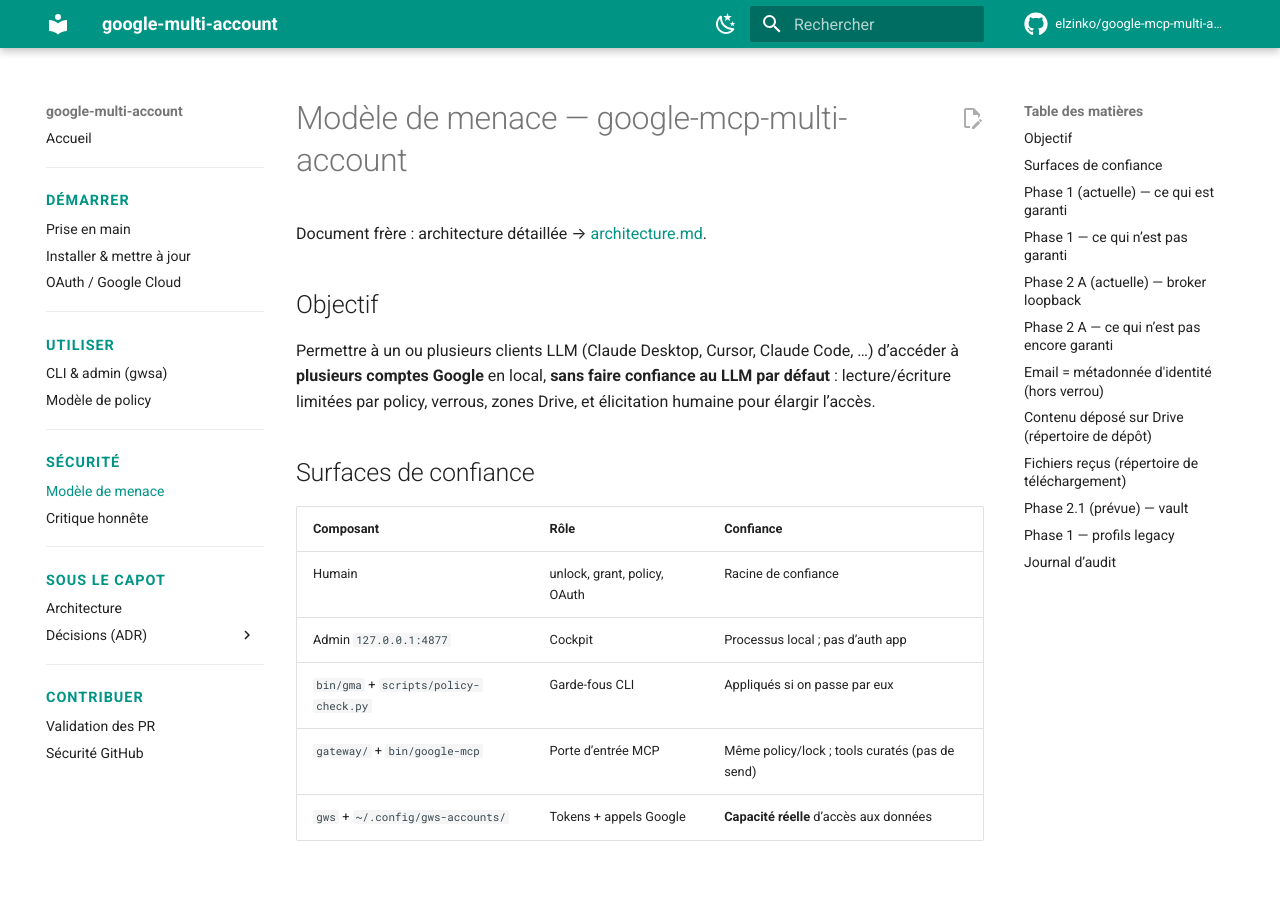
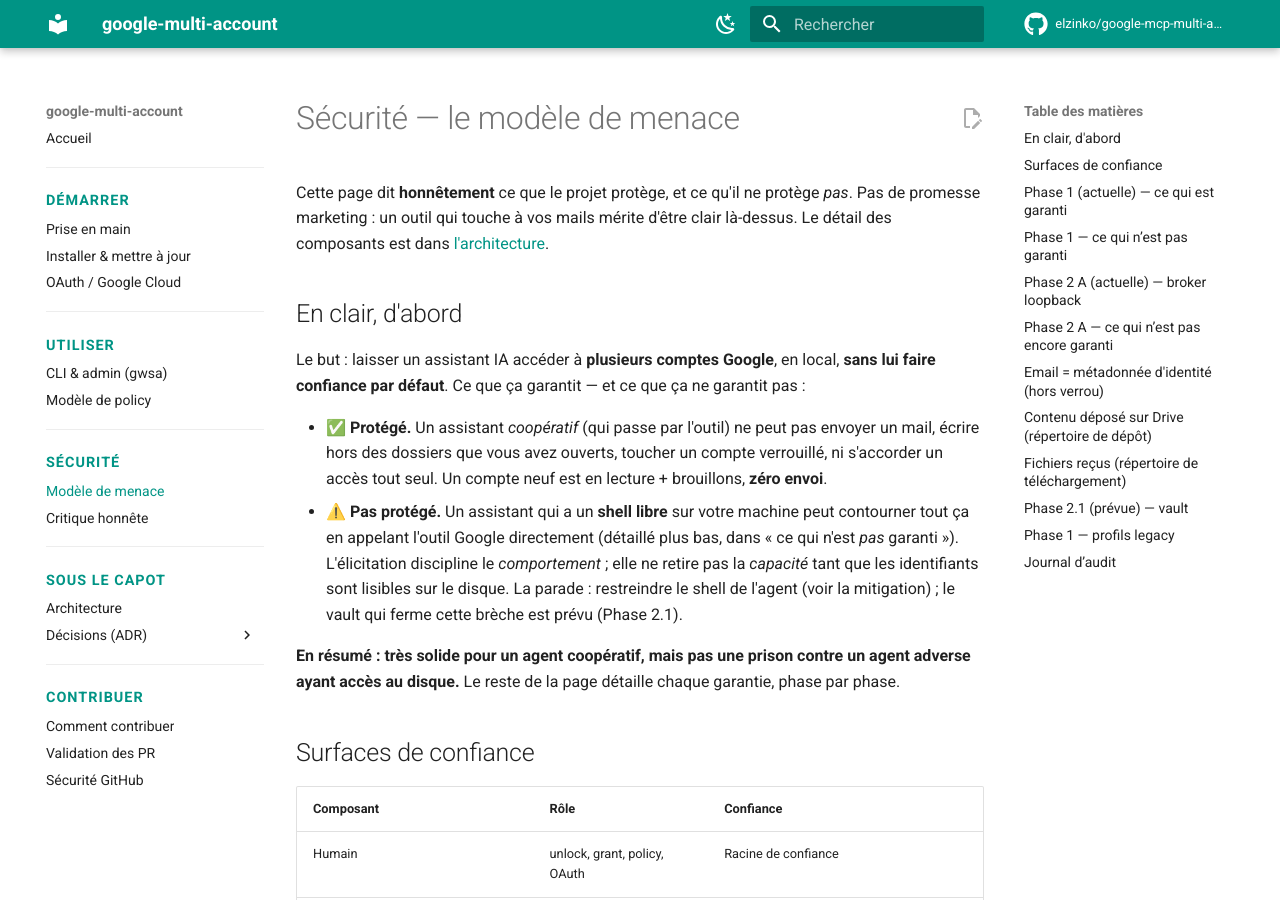
Before and after one commit to elzinko/google-mcp-multi-account, an MkDocs documentation site: the page built from docs/threat-model.md, in a window 1280 px wide and 900 px high. Built offline with MkDocs 1.6.1 and Material for MkDocs 9.7.7, drawn with Linux system fonts in a browser that asks for light colours; comment, search, counter and statistics services are not loaded.

Commit message:
docs: refonte pro — threat-model + policies contextualisés + page Contribuer
En clair honnête (threat-model), contexte policy, page Comment contribuer. Revue Codex traitée. Fiche 0074.

```diff
--- a/docs/threat-model.md
+++ b/docs/threat-model.md
@@ -1,13 +1,29 @@
-# Modèle de menace — google-mcp-multi-account
+# Sécurité — le modèle de menace
 
-Document frère : architecture détaillée → [architecture.md](architecture.md).
+Cette page dit **honnêtement** ce que le projet protège, et ce qu'il ne protège
+*pas*. Pas de promesse marketing : un outil qui touche à vos mails mérite d'être
+clair là-dessus. Le détail des composants est dans [l'architecture](architecture.md).
 
-## Objectif
+## En clair, d'abord
 
-Permettre à un ou plusieurs clients LLM (Claude Desktop, Cursor, Claude Code, …)
-d’accéder à **plusieurs comptes Google** en local, **sans faire confiance au LLM
-par défaut** : lecture/écriture limitées par policy, verrous, zones Drive, et
-élicitation humaine pour élargir l’accès.
+Le but : laisser un assistant IA accéder à **plusieurs comptes Google**, en local,
+**sans lui faire confiance par défaut**. Ce que ça garantit — et ce que ça ne
+garantit pas :
+
+- ✅ **Protégé.** Un assistant *coopératif* (qui passe par l'outil) ne peut pas
+  envoyer un mail, écrire hors des dossiers que vous avez ouverts, toucher un compte
+  verrouillé, ni s'accorder un accès tout seul. Un compte neuf est en lecture +
+  brouillons, **zéro envoi**.
+- ⚠️ **Pas protégé.** Un assistant qui a un **shell libre** sur votre machine peut
+  contourner tout ça en appelant l'outil Google directement (détaillé plus bas, dans
+  « ce qui n'est *pas* garanti »). L'élicitation discipline le *comportement* ; elle
+  ne retire pas la *capacité* tant que les identifiants sont lisibles sur le disque.
+  La parade : restreindre le shell de l'agent (voir la mitigation) ; le vault qui
+  ferme cette brèche est prévu (Phase 2.1).
+
+**En résumé : très solide pour un agent coopératif, mais pas une prison contre un
+agent adverse ayant accès au disque.** Le reste de la page détaille chaque garantie,
+phase par phase.
 
 ## Surfaces de confiance
 
--- a/mkdocs.yml
+++ b/mkdocs.yml
@@ -95,6 +95,7 @@
           - ADR-0005 · Élicitation signée v2: adr/ADR-0005-elicitation-signee-v2.md
           - ADR-0006 · Fichiers reçus, répertoire dédié: adr/ADR-0006-fichiers-recus-repertoire-dedie.md
   - Contribuer:
+      - Comment contribuer: contribuer.md
       - Validation des PR: PR_VALIDATION.md
       - Sécurité GitHub: github-security.md
 
```
Also changed, not shown: docs/contribuer.md (added, +61 -0 lines), docs/policies.md (+12 -4 lines).
